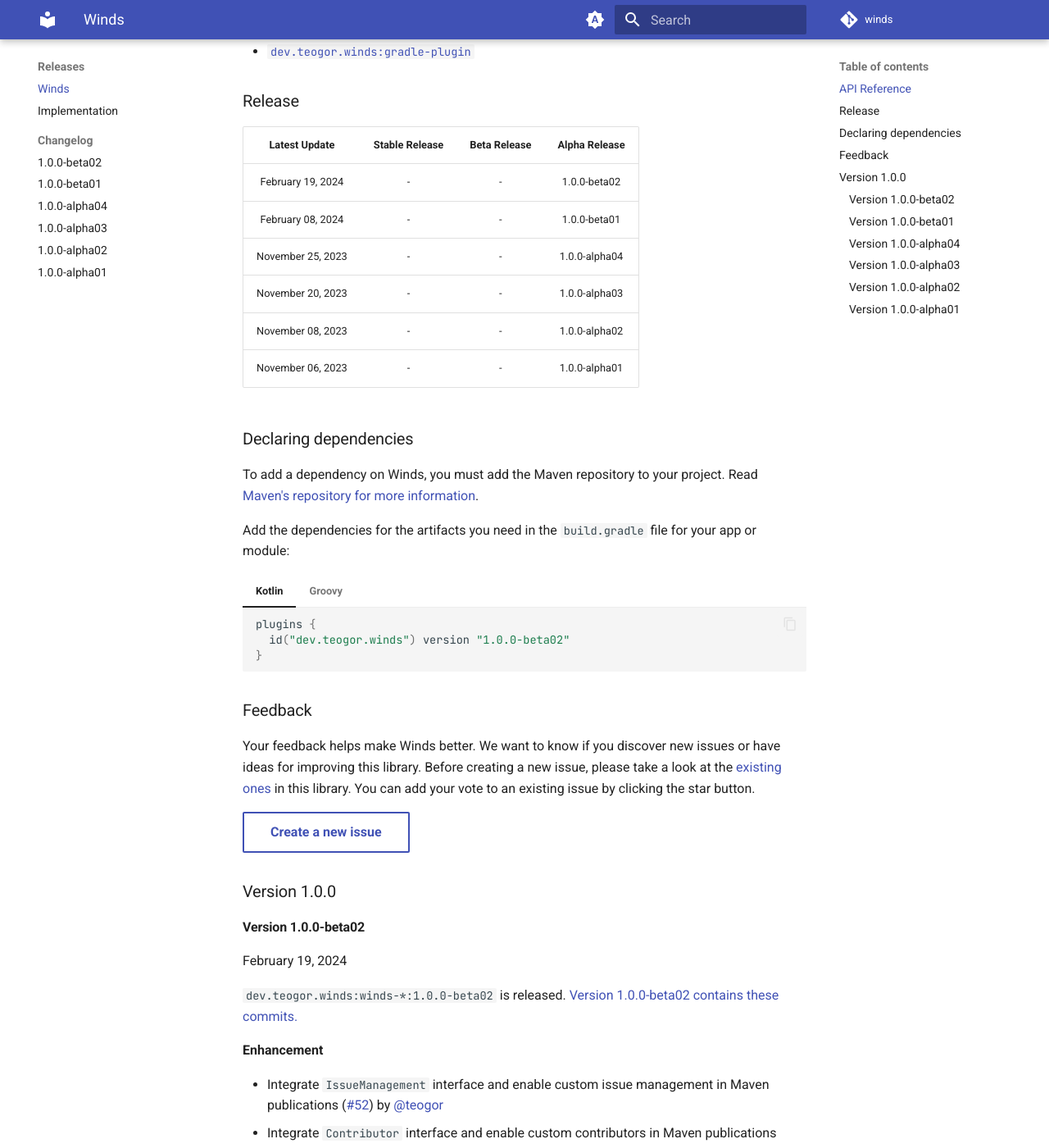
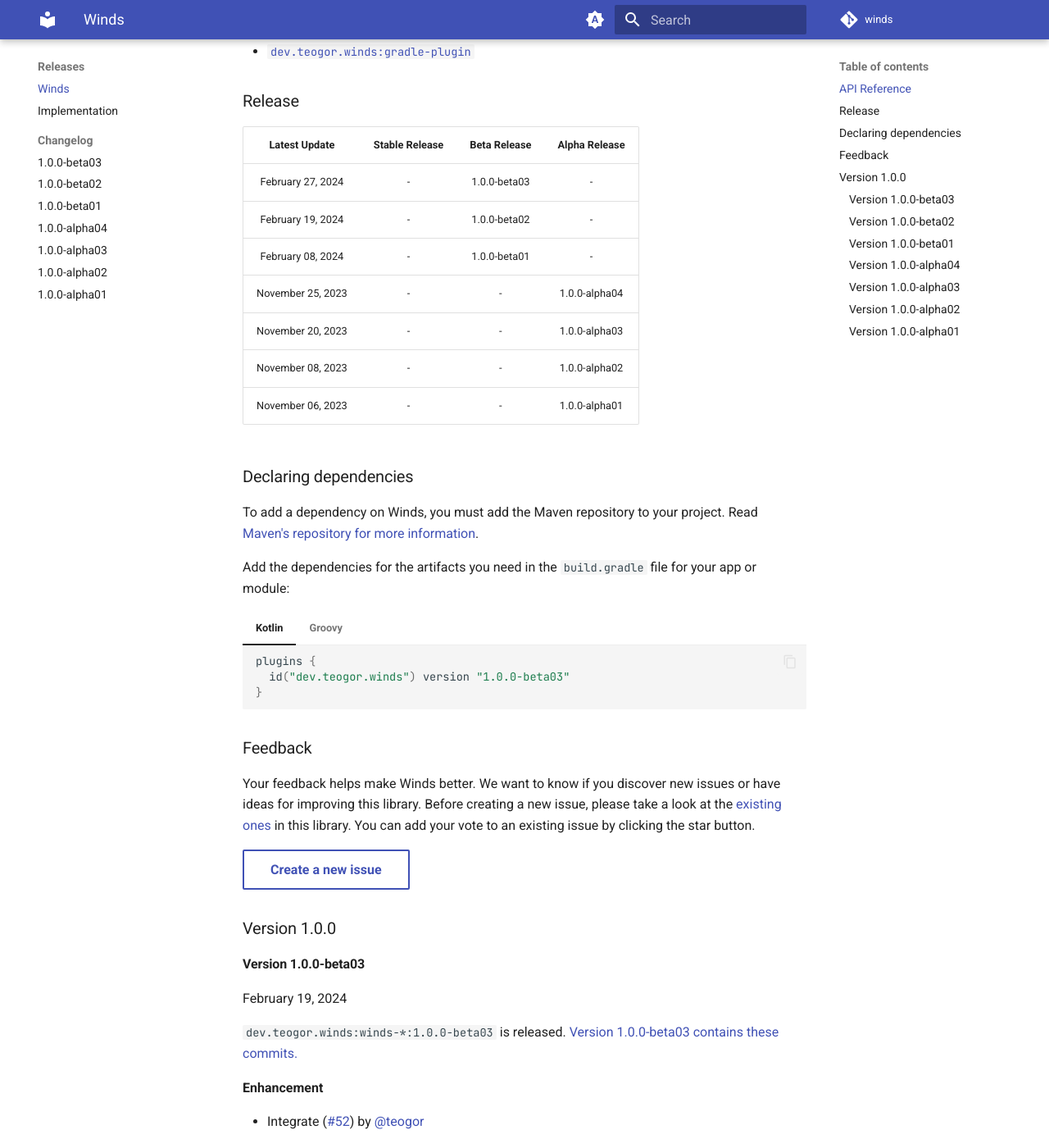
Before and after one commit to teogor/winds, an MkDocs documentation site: the page built from docs/releases.md, in a window 1280 px wide and 1400 px high, scrolled down 408 px. Shown: the whole window at 82% size. Built offline with MkDocs 1.6.1 and Material for MkDocs 9.7.7, drawn with Linux system fonts in a browser that asks for light colours; comment, search, counter and statistics services are not loaded.

Commit message:
Prepare `dev.teogor.winds` for v1.0.0-beta03 release

````diff
--- a/docs/releases.md
+++ b/docs/releases.md
@@ -17,8 +17,9 @@ Winds build and publish libraries and applications for multiple platforms, simpl
 
 |   Latest Update   | Stable Release | Beta Release | Alpha Release |
 |:-----------------:|:--------------:|:------------:|:-------------:|
-| February 19, 2024 |       -        |      -       | 1.0.0-beta02  |
-| February 08, 2024 |       -        |      -       | 1.0.0-beta01  |
+| February 27, 2024 |       -        | 1.0.0-beta03 |       -       |
+| February 19, 2024 |       -        | 1.0.0-beta02 |       -       |
+| February 08, 2024 |       -        | 1.0.0-beta01 |       -       |
 | November 25, 2023 |       -        |      -       | 1.0.0-alpha04 |
 | November 20, 2023 |       -        |      -       | 1.0.0-alpha03 |
 | November 08, 2023 |       -        |      -       | 1.0.0-alpha02 |
@@ -35,7 +36,7 @@ Add the dependencies for the artifacts you need in the `build.gradle` file for y
 
     ```kotlin
     plugins {
-      id("dev.teogor.winds") version "1.0.0-beta02"
+      id("dev.teogor.winds") version "1.0.0-beta03"
     }
     ```
 
@@ -43,7 +44,7 @@ Add the dependencies for the artifacts you need in the `build.gradle` file for y
 
     ```groovy
     plugins {
-      id 'dev.teogor.winds' version '1.0.0-beta02'
+      id 'dev.teogor.winds' version '1.0.0-beta03'
     }
     ```
 
@@ -57,6 +58,17 @@ existing issue by clicking the star button.
 [Create a new issue](https://github.com/teogor/winds/issues/new){ .md-button }
 
 ### Version 1.0.0
+
+#### Version 1.0.0-beta03
+
+February 19, 2024
+
+`dev.teogor.winds:winds-*:1.0.0-beta03` is
+released. [Version 1.0.0-beta03 contains these commits.](https://github.com/teogor/winds/compare/1.0.0-beta02...1.0.0-beta03)
+
+**Enhancement**
+
+* Integrate ([#52](https://github.com/teogor/winds/pull/52)) by [@teogor](https://github.com/teogor)
 
 #### Version 1.0.0-beta02
 
--- a/mkdocs.yml
+++ b/mkdocs.yml
@@ -21,6 +21,7 @@ nav:
     - releases.md
     - Implementation: releases/implementation.md
     - Changelog:
+      - 1.0.0-beta03: releases/changelog/1.0.0-beta03.md
       - 1.0.0-beta02: releases/changelog/1.0.0-beta02.md
       - 1.0.0-beta01: releases/changelog/1.0.0-beta01.md
       - 1.0.0-alpha04: releases/changelog/1.0.0-alpha04.md
````
Also changed, not shown: README.md (+3 -3 lines), docs/index.md (+3 -3 lines), docs/releases/changelog/1.0.0-beta02.md (added, +11 -0 lines), docs/releases/changelog/1.0.0-beta03.md (added, +11 -0 lines), docs/releases/implementation.md (+4 -3 lines), 2 other files.
